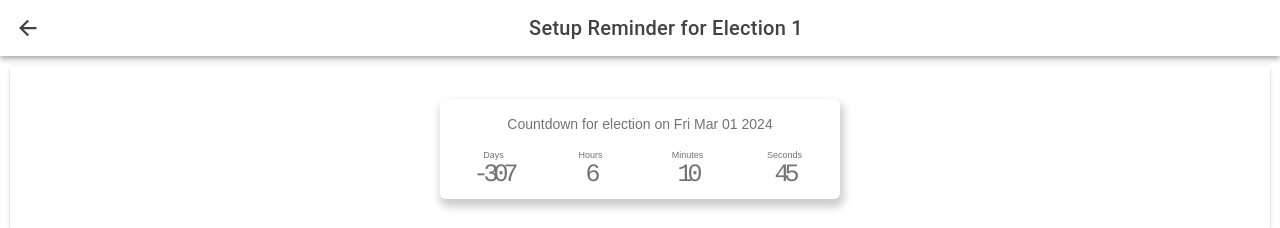
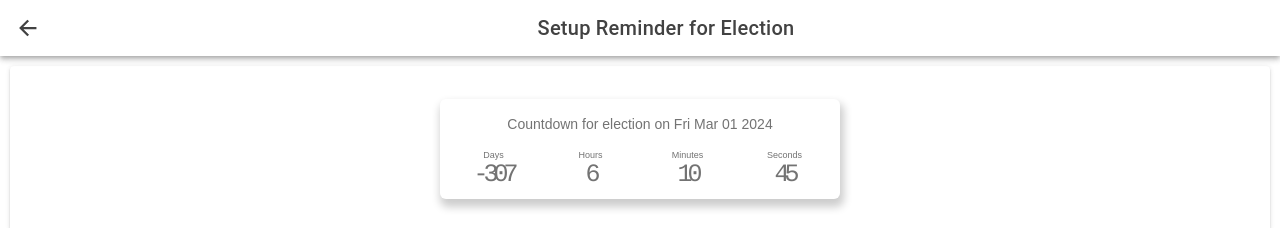
Before and after one commit to PhilipWright96/ElectionReminders, a React (Vite) app: page /setupReminder/1 in a window 1280 px wide. Shown: the top 228 px of the page. Built offline with nearby package versions, Linux system fonts and the light colour scheme.

Commit message:
Pass election details to reminder setup component

```diff
--- a/src/components/SetupReminderPage/SetupReminderPage.tsx
+++ b/src/components/SetupReminderPage/SetupReminderPage.tsx
@@ -3,11 +3,19 @@ import React from 'react';
 import { RouteComponentProps } from 'react-router';
 import CountdownCard from '../CountdownCard/CountdownCard';
 import ReminderSetup from '../ReminderSetup/ReminderSetup';
+import { useLocation } from 'react-router-dom';
 
 interface SetupReminderPageProperties extends RouteComponentProps<{ electionName: string }> { }
 
 const SetupReminderPage: React.FC<SetupReminderPageProperties> = ({ match }) => {
+    const location = useLocation();
 
+    const queryParams = new URLSearchParams(location.search),
+        electionName = queryParams.get('electionName'),
+        electionDate = queryParams.get('electionDate'),
+        electionId = queryParams.get('electionId');
+
+    debugger;
     return (
         <IonPage>
             <IonHeader>
@@ -16,13 +24,13 @@ const SetupReminderPage: React.FC<SetupReminderPageProperties> = ({ match }) =>
                         <IonBackButton defaultHref="/home" />
                     </IonButtons>
                     <div className='row text-center'>
-                        <IonTitle>Setup Reminder for Election {match.params.electionName}</IonTitle>
+                        <IonTitle>Setup Reminder for Election {electionName}</IonTitle>
                     </div>
                 </IonToolbar>
             </IonHeader>
             <IonContent>
                 <CountdownCard countdownCardProperties={{ countdownText: "Countdown for election on", countdownDate: new Date(2024, 2, 1) }}></CountdownCard>
-                <ReminderSetup></ReminderSetup>
+                <ReminderSetup reminderSetupProperties={{ electionName, electionId }}></ReminderSetup>
             </IonContent>
         </IonPage >
     );
```
